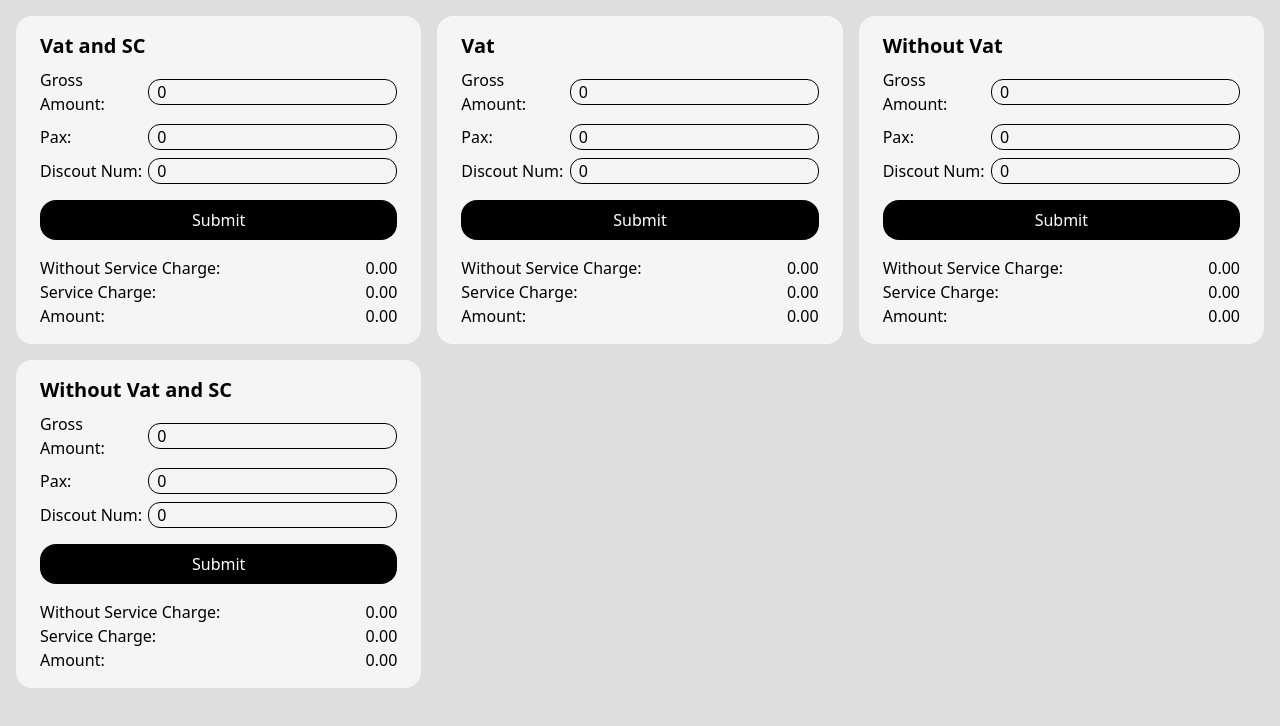
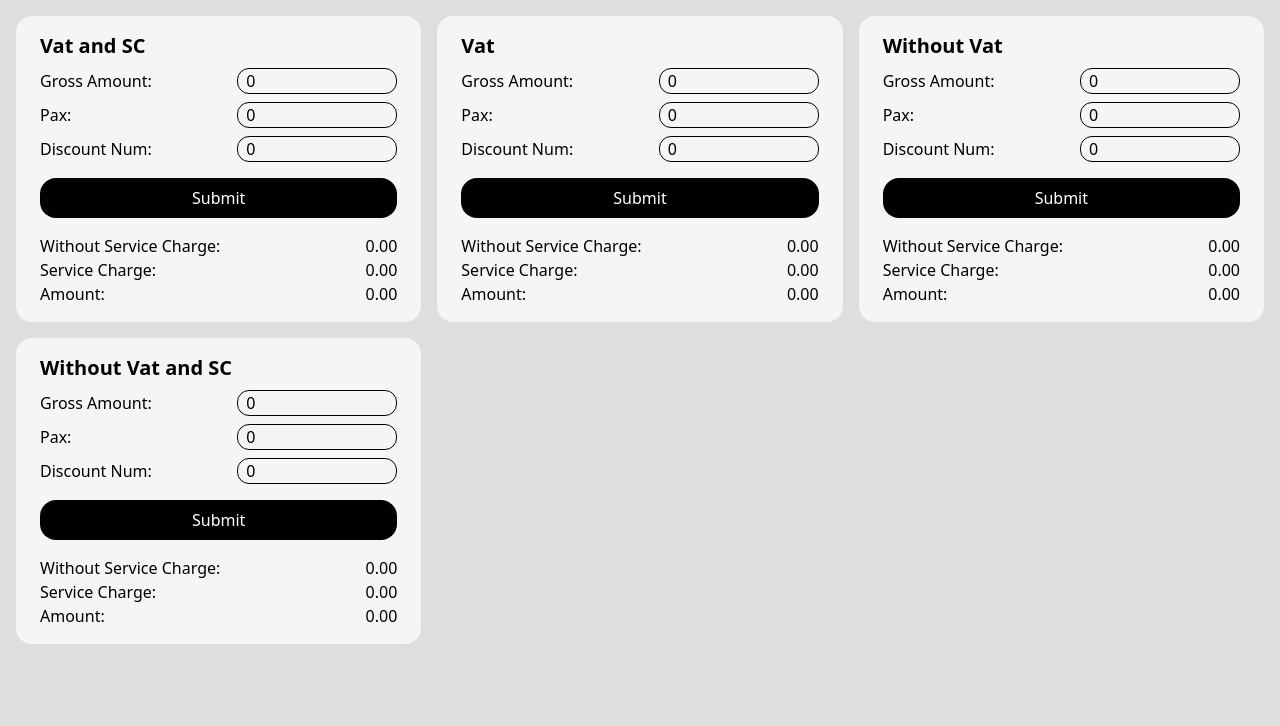
Before and after one commit to Vryon09/dining-bill-calculator, a React (Vite) app: page / in a window 1280 px wide. Shown: the top 726 px of the page. Built offline with nearby package versions, Linux system fonts and the light colour scheme.

Commit message:
spacing changed

```diff
--- a/src/Form.tsx
+++ b/src/Form.tsx
@@ -48,9 +48,9 @@ function Form({
 
       <div className="mb-4 flex flex-col gap-2 rounded-2xl">
         <div className="flex items-center">
-          <label className="w-36">Gross Amount: </label>
+          <label className="flex-1">Gross Amount: </label>
           <input
-            className="flex-1 rounded-xl border-1 px-2 outline-0"
+            className="w-40 rounded-xl border-1 px-2 outline-0"
             type="text"
             value={grossAmount}
             onChange={(e) => setGrossAmount(+e.target.value)}
@@ -58,9 +58,9 @@ function Form({
         </div>
 
         <div className="flex items-center">
-          <label className="w-36">Pax: </label>
+          <label className="flex-1">Pax: </label>
           <input
-            className="flex-1 rounded-xl border-1 px-2 outline-0"
+            className="w-40 rounded-xl border-1 px-2 outline-0"
             type="text"
             value={pax}
             onChange={(e) => setPax(+e.target.value)}
@@ -68,9 +68,9 @@ function Form({
         </div>
 
         <div className="flex items-center">
-          <label className="w-36">Discout Num: </label>
+          <label className="flex-1">Discount Num: </label>
           <input
-            className="flex-1 rounded-xl border-1 px-2 outline-0"
+            className="w-40 rounded-xl border-1 px-2 outline-0"
             type="text"
             value={discountNum}
             onChange={(e) => setDiscountNum(+e.target.value)}
```
